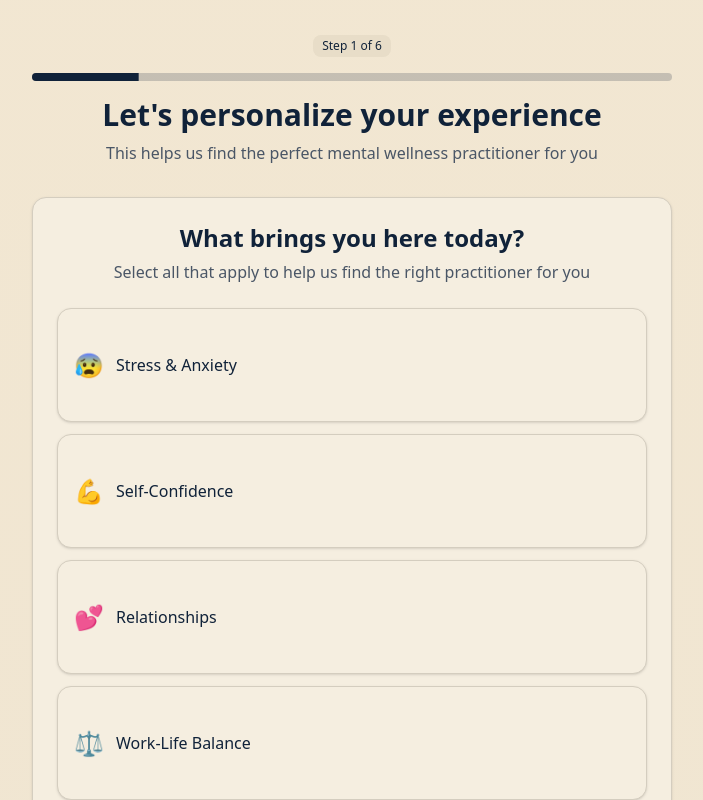
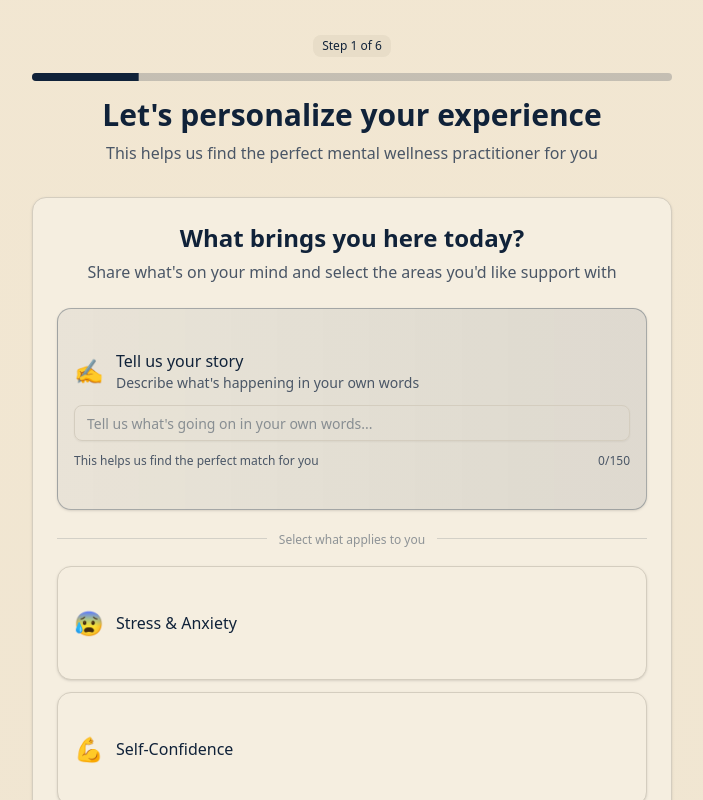
Before and after one commit to ferrary7/un-mute, a Next.js app in the folder unmute-client/: page /onboarding in a window 1280 px wide. Shown: the top 800 px of the page, without its empty margins (288-991 px from the left). Built offline with nearby package versions, Linux system fonts and the light colour scheme.

Commit message:
Improve onboarding workflow

```diff
--- a/unmute-client/src/app/onboarding/page.js
+++ b/unmute-client/src/app/onboarding/page.js
@@ -6,6 +6,7 @@ import { Button } from "@/components/ui/button";
 import { Card, CardContent, CardDescription, CardHeader, CardTitle } from "@/components/ui/card";
 import { Badge } from "@/components/ui/badge";
 import { Progress } from "@/components/ui/progress";
+import { Input } from "@/components/ui/input";
 import { ArrowLeft, ArrowRight, CheckCircle } from "lucide-react";
 
 export default function OnboardingPage() {
@@ -17,8 +18,10 @@ export default function OnboardingPage() {
     {
       id: "concerns",
       title: "What brings you here today?",
-      description: "Select all that apply to help us find the right practitioner for you",
+      description: "Share what's on your mind and select the areas you'd like support with",
       type: "multiple",
+      hasTextInput: true,
+      textInputPlaceholder: "Tell us what's going on in your own words...",
       options: [
         { id: "stress", label: "Stress & Anxiety", emoji: "😰" },
         { id: "confidence", label: "Self-Confidence", emoji: "💪" },
@@ -33,8 +36,8 @@ export default function OnboardingPage() {
     },
     {
       id: "language",
-      title: "What's your preferred language?",
-      description: "Choose the language you're most comfortable speaking in",
+      title: "What&apos;s your preferred language?",
+      description: "Choose the language you&apos;re most comfortable speaking in",
       type: "single",
       options: [
         { id: "english", label: "English", emoji: "🇺🇸" },
@@ -61,7 +64,7 @@ export default function OnboardingPage() {
     },
     {
       id: "ageGroup",
-      title: "What's your age group?",
+      title: "What&apos;s your age group?",
       description: "This helps us match you with practitioners who specialize in your age demographic",
       type: "single",
       options: [
@@ -122,12 +125,27 @@ export default function OnboardingPage() {
     }
   };
 
+  const handleTextInput = (value) => {
+    const question = currentQuestion;
+    const textKey = `${question.id}_text`;
+
+    setAnswers(prev => ({
+      ...prev,
+      [textKey]: value
+    }));
+  };
+
   const isAnswered = () => {
     const answer = answers[currentQuestion.id];
     if (currentQuestion.type === "multiple") {
       return answer && answer.length > 0;
     }
     return answer !== undefined;
+  };
+
+  const hasTextInput = () => {
+    const textKey = `${currentQuestion.id}_text`;
+    return answers[textKey] && answers[textKey].trim().length > 0;
   };
 
   const handleNext = () => {
@@ -173,7 +191,7 @@ export default function OnboardingPage() {
           </Badge>
           <Progress value={progress} className="mb-4" />
           <h1 className="text-2xl md:text-3xl font-bold mb-2">
-            Let's personalize your experience
+            Let&apos;s personalize your experience
           </h1>
           <p className="text-muted-foreground">
             This helps us find the perfect mental wellness practitioner for you
@@ -191,6 +209,60 @@ export default function OnboardingPage() {
             </CardDescription>
           </CardHeader>
           <CardContent>
+            {/* Text Input integrated as first option for concerns question */}
+            {currentQuestion.hasTextInput && (
+              <div className="mb-4">
+                <Card
+                  className={`transition-all hover:shadow-md ${
+                    hasTextInput()
+                      ? "border-primary bg-primary/5 shadow-md"
+                      : "border-primary/30 bg-gradient-to-r from-primary/5 to-primary/10 hover:border-primary/50"
+                  }`}
+                >
+                  <CardContent className="p-4">
+                    <div className="space-y-3">
+                      <div className="flex items-center space-x-3">
+                        <span className="text-2xl">✍️</span>
+                        <div className="flex-1">
+                          <div className="font-medium text-primary">Tell us your story</div>
+                          <div className="text-sm text-muted-foreground">
+                            Describe what&apos;s happening in your own words
+                          </div>
+                        </div>
+                        {hasTextInput() && (
+                          <CheckCircle className="h-5 w-5 text-primary" />
+                        )}
+                      </div>
+                      <Input
+                        placeholder={currentQuestion.textInputPlaceholder}
+                        value={answers[`${currentQuestion.id}_text`] || ""}
+                        onChange={(e) => handleTextInput(e.target.value)}
+                        className="text-base placeholder:text-muted-foreground/60"
+                        maxLength={150}
+                      />
+                      <div className="flex justify-between items-center text-xs text-muted-foreground">
+                        <span>This helps us find the perfect match for you</span>
+                        <span>{(answers[`${currentQuestion.id}_text`] || "").length}/150</span>
+                      </div>
+                    </div>
+                  </CardContent>
+                </Card>
+              </div>
+            )}
+
+            {/* Subtle divider for concerns question */}
+            {currentQuestion.hasTextInput && (
+              <div className="mb-4 flex items-center">
+                <div className="flex-1 border-t border-muted-foreground/20"></div>
+                <div className="px-3">
+                  <span className="text-xs text-muted-foreground/60">
+                    Select what applies to you
+                  </span>
+                </div>
+                <div className="flex-1 border-t border-muted-foreground/20"></div>
+              </div>
+            )}
+
             <div className="grid gap-3">
               {currentQuestion.options.map((option) => (
                 <Card
```
